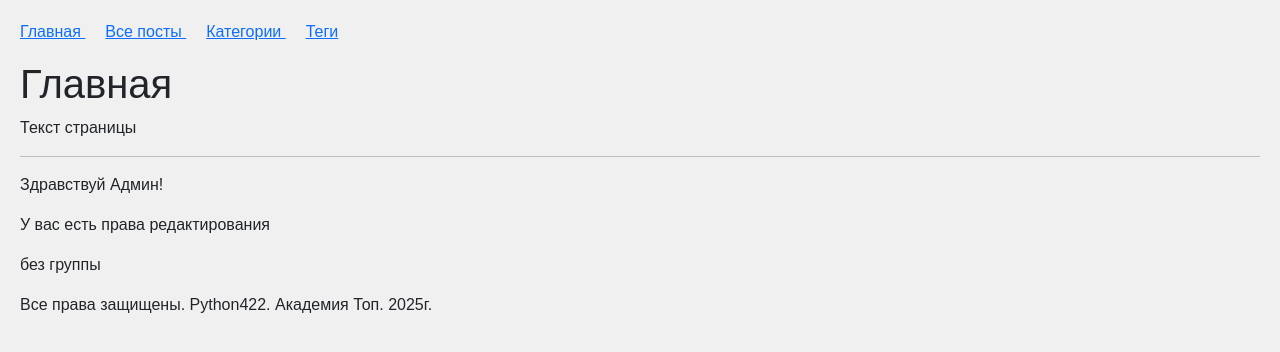
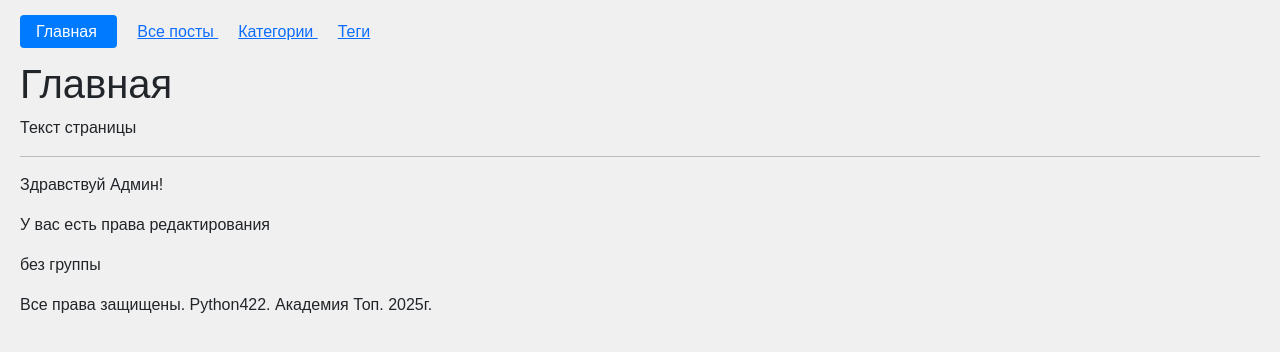
Before and after one commit to KonstantinZenin/django422, a Django app: page / in a window 1280 px wide. Shown: the top 352 px of the page. Run offline with Django 5.2, Linux system fonts and the light colour scheme.

Commit message:
lesson_57 починил определение активной менюшки

```diff
--- a/python_blog/context_processors.py
+++ b/python_blog/context_processors.py
@@ -3,6 +3,7 @@
 Не забудьте подключить это в settings.py -> TEMPLATES -> context_processors
 'python_blog.context_processors.'
 """
+
 
 def menu_items(request):
     menu = [
@@ -12,7 +13,7 @@ def menu_items(request):
         {"title": "Теги", "url_name": "blog:tags"},
     ]
 
-    # Определяет активный пункт меню
+    # Определяем активный пункт меню
     current_url_name = request.resolver_match.view_name
 
     for item in menu:
--- a/templates/menu_include.html
+++ b/templates/menu_include.html
@@ -3,7 +3,7 @@
         {% for item in menu_items %}
             <li>
                 <a href="{% url item.url_name %}"
-                   class="{% if active_page == item.url_name %}active{% endif %}">
+                   class="{% if item.is_active %}active{% endif %}">
                     {{ item.title }}
                 </a>
             </li>
```
